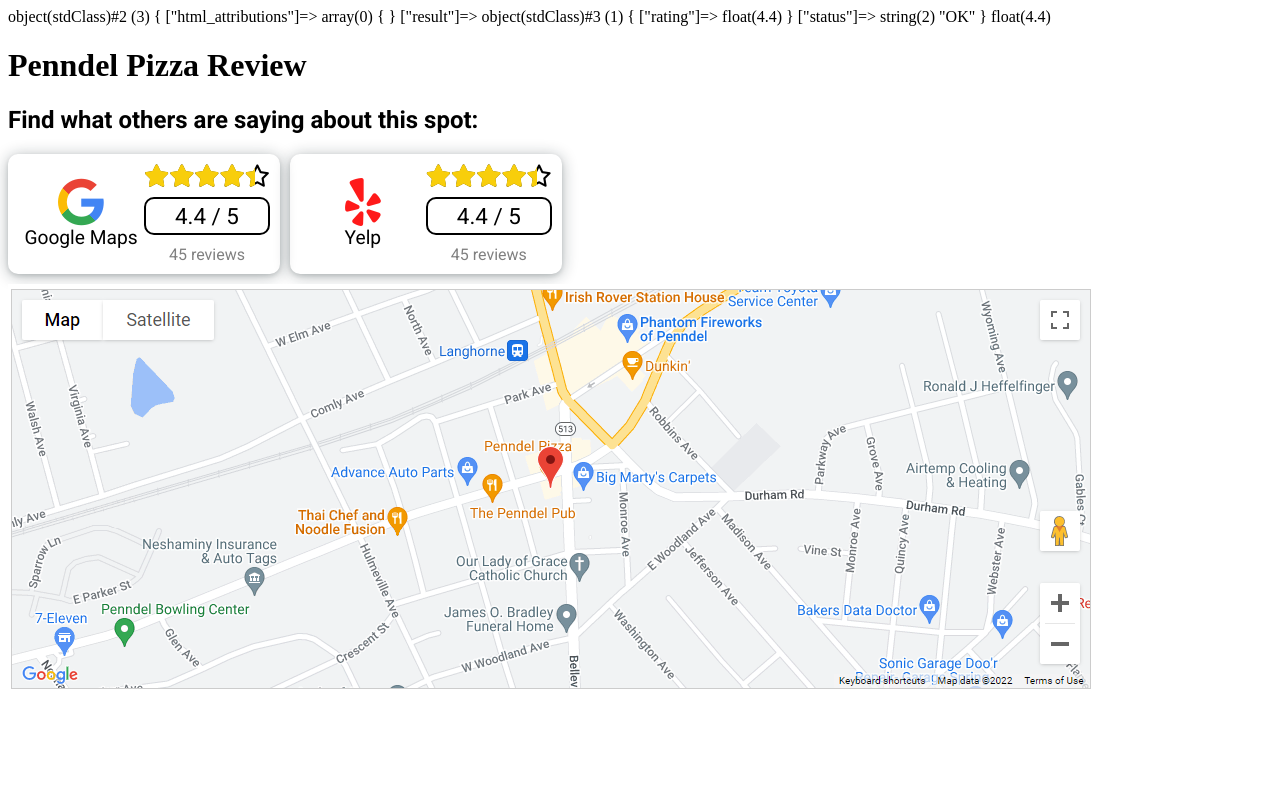
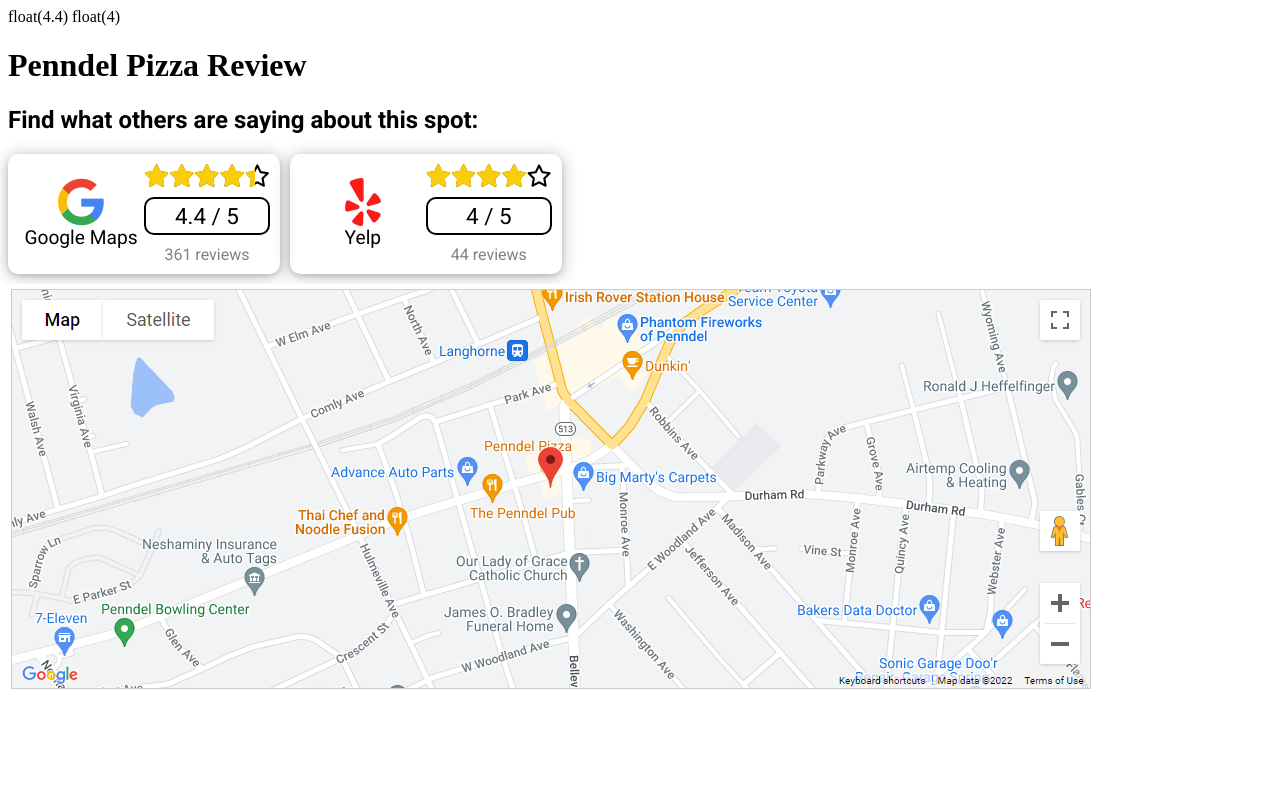
Before and after one commit to fosteeco/google-places-and-yelp-review-api-example, a PHP site: page / in a window 1280 px wide. Run offline with PHP 8.4, Linux system fonts and the light colour scheme; some libraries are stand-ins or nearby versions.

Commit message:
Added README and yelp data

```diff
--- a/index.php
+++ b/index.php
@@ -1,19 +1,41 @@
 <?php
 
-$example_data = '{
+/* This data was obtained with the following url: */
+
+/* https://api.yelp.com/v3/businesses/search?term=Penndel+Pizza&location=Penndel+Pizza+15+W+Lincoln+Hwy%2C+Penndel%2C+PA+19047&limit=1 */
+
+$yelp_data_json = '{"businesses": [{"id": "2vpflvpjxG5SbE2aSScg3Q", "alias": "pauls-penndel-pizza-langhorne", "name": "Paul\'s Penndel Pizza", "image_url": "https://s3-media4.fl.yelpcdn.com/bphoto/lyHpMjS_rvYbFaVxavYfMw/o.jpg", "is_closed": false, "url": "https://www.yelp.com/biz/pauls-penndel-pizza-langhorne?adjust_creative=ieQtQ-YbTEbg3rE6tGTSsQ&utm_campaign=yelp_api_v3&utm_medium=api_v3_business_search&utm_source=ieQtQ-YbTEbg3rE6tGTSsQ", "review_count": 44, "categories": [{"alias": "pizza", "title": "Pizza"}, {"alias": "salad", "title": "Salad"}, {"alias": "sandwiches", "title": "Sandwiches"}], "rating": 4.0, "coordinates": {"latitude": 40.15858, "longitude": -74.91234}, "transactions": ["delivery"], "price": "$", "location": {"address1": "15 W Lincoln Hwy", "address2": "", "address3": "", "city": "Langhorne", "zip_code": "19047", "country": "US", "state": "PA", "display_address": ["15 W Lincoln Hwy", "Langhorne, PA 19047"]}, "phone": "+12157572611", "display_phone": "(215) 757-2611", "distance": 17.367934942826572}], "total": 7, "region": {"center": {"longitude": -74.91233825683594, "latitude": 40.15839862317712}}}';
+
+/* This data is returned with the following url: */
+
+/* https://maps.googleapis.com/maps/api/place/details/json?fields=rating%2Cuser_ratings_total&place_id=ChIJs23l-VBSwYkRKMloJqRCi08&key=YOUR_API_KEY_HERE */
+
+$google_data_json = '{
    "html_attributions" : [],
    "result" : {
-      "rating" : 4.4
+      "rating" : 4.4,
+	  "user_ratings_total":"361"
    },
    "status" : "OK"
 }
 ';
 
-$example_data_decoded = json_decode($example_data);
-var_dump($example_data_decoded);
-$rating = $example_data_decoded->result->rating;
-$star_fill_percent = ($rating / 5) * 100  . "%" ;
-var_dump($rating);
+function fill_percent($num, $total){
+	return ($num / $total) * 100 . "%";
+
+}
+
+$google_data = json_decode($google_data_json);
+$yelp_data = json_decode($yelp_data_json);
+$google_rating = $google_data->result->rating;
+$google_review_count = $google_data->result->user_ratings_total;
+$google_star_fill_percent = fill_percent($google_rating, 5 );
+var_dump($google_rating);
+
+$yelp_rating = $yelp_data->businesses[0]->rating;
+$yelp_review_count = $yelp_data->businesses[0]->review_count;
+$yelp_star_fill_percent = fill_percent($yelp_rating, 5);
+var_dump($yelp_rating);
 
 ?>
 
@@ -39,11 +61,11 @@
 		<div class="score-container">
 			<div class="star-container">
 				<div class="stars-outer">
-					<div class="stars-inner" style="width:<?php echo $star_fill_percent ?>"></div>
+					<div class="stars-inner" style="width:<?php echo $google_star_fill_percent ?>"></div>
 					</div>
 				</div>
-			<p class="rating-number" ><?php echo $rating ?> / 5</p>
-			<p class="no-m text-align-center review-count">45 reviews</p>
+			<p class="rating-number" ><?php echo $google_rating ?> / 5</p>
+			<p class="no-m text-align-center review-count"><?php echo $google_review_count ?> reviews</p>
 			</div>
 		</div>
 		<div class="rating-container">
@@ -54,11 +76,11 @@
 		<div class="score-container">
 			<div class="star-container">
 				<div class="stars-outer">
-					<div class="stars-inner" style="width:<?php echo $star_fill_percent ?>"></div>
+					<div class="stars-inner" style="width:<?php echo $yelp_star_fill_percent ?>"></div>
 					</div>
 			</div>
-			<p class="rating-number" ><?php echo $rating ?> / 5</p>
-			<p class="no-m text-align-center review-count">45 reviews</p>
+			<p class="rating-number" ><?php echo $yelp_rating ?> / 5</p>
+			<p class="no-m text-align-center review-count"><?php echo $yelp_review_count ?> reviews</p>
 			</div>
 		</div>
 	</div>
```
Also changed, not shown: README.md (added).
